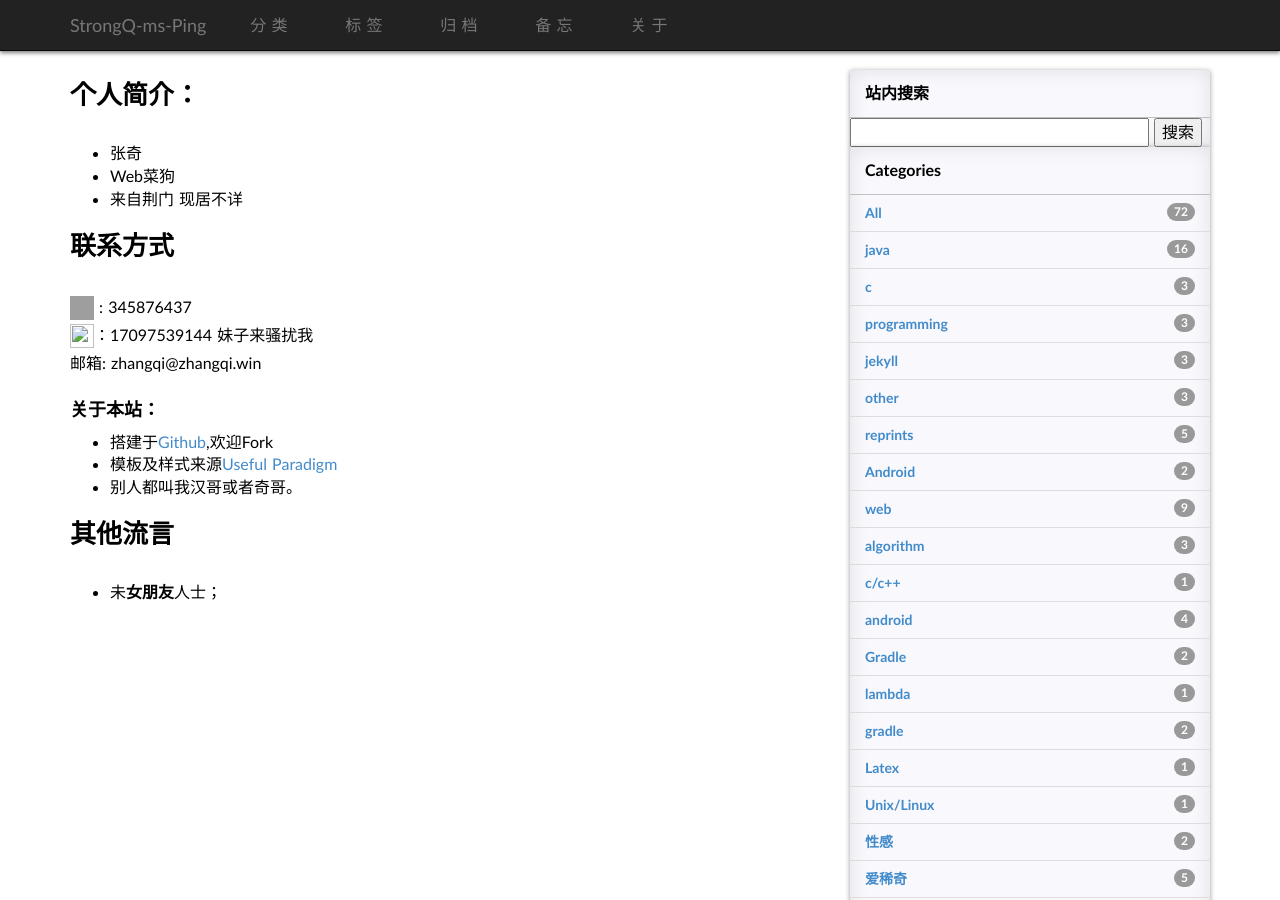
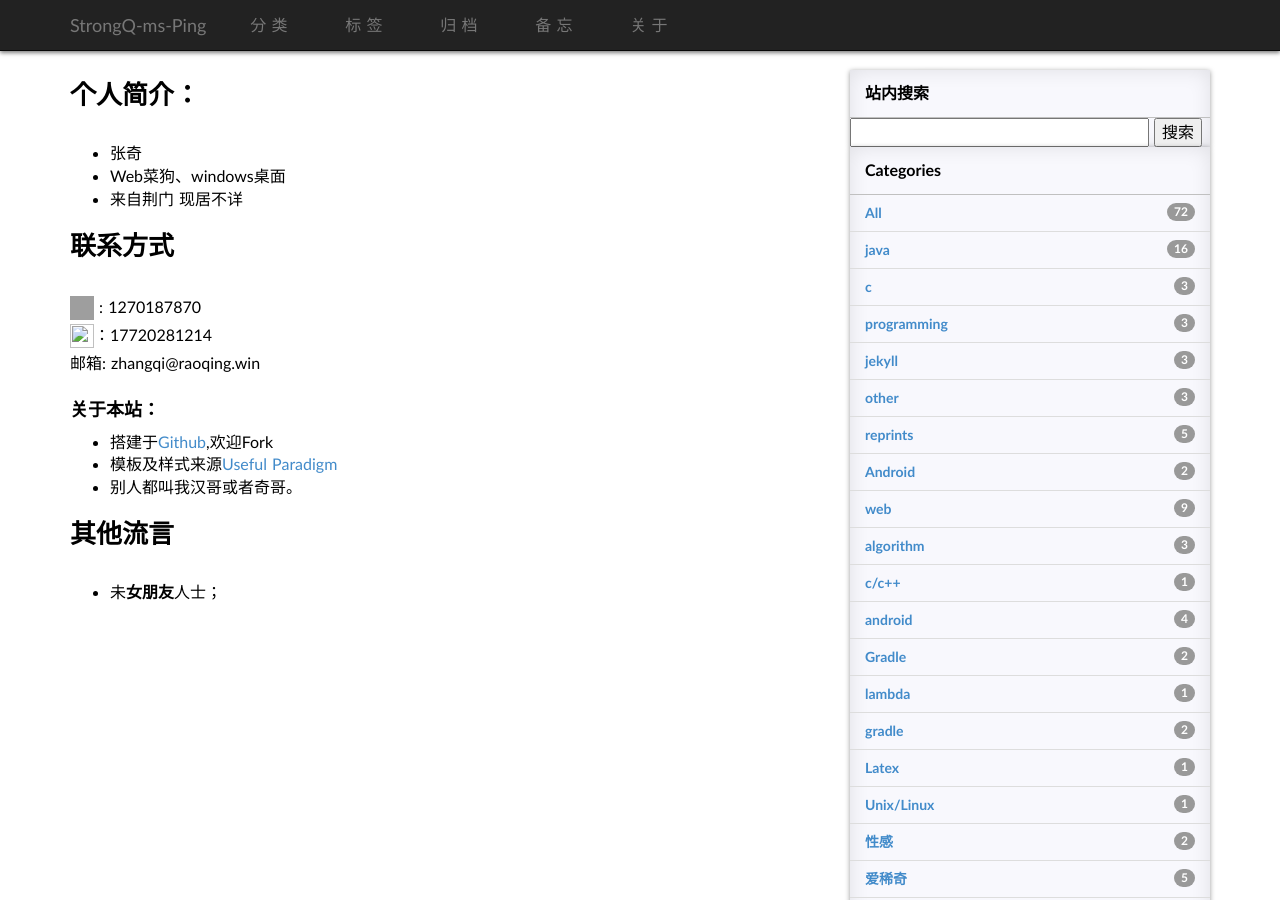
Before and after one commit to strongQ/caoyinping, a Jekyll site: the page built from about.md, in a window 1280 px wide and 900 px high. Built offline with Jekyll 4.4.1, drawn with Linux system fonts in a browser that asks for light colours; some web fonts are replaced; comment, search, counter and statistics services are not loaded; grey boxes are pictures that could not be loaded.

Commit message:
Update about.md

```diff
--- a/about.md
+++ b/about.md
@@ -6,16 +6,16 @@ title: "关于：About"
 ## 个人简介：
 
 * 张奇
-* Web菜狗
+* Web菜狗、windows桌面
 * 来自荆门 现居不详
 
 ## 联系方式
 
 <p class="contact">
- <a href="" title="qq联系我"><img src="https://img.alicdn.com/imgextra/i2/232721121/TB26Dk3jFXXXXanXXXXXXXXXXXX_!!232721121.jpg" width="24" height="24" style="display:inline-block;vertical-align:middle"></a> : 345876437<br/>
+ <a href="" title="qq联系我"><img src="https://img.alicdn.com/imgextra/i2/232721121/TB26Dk3jFXXXXanXXXXXXXXXXXX_!!232721121.jpg" width="24" height="24" style="display:inline-block;vertical-align:middle"></a> : 1270187870<br/>
         <!--<a href="" title="知乎联系我"><img src="" width="24" height="24" style="display:inline-block;vertical-align:middle"></a><br/>-->
- <a href="https://github.com/strongQ" title="Github联系我"><img src="http://www.github.com/favicon.ico" width="24" height="24" style="display:inline-block;vertical-align:middle"></a>：17097539144 妹子来骚扰我<br/>
-邮箱: zhangqi@zhangqi.win
+ <a href="https://github.com/strongQ" title="Github联系我"><img src="http://www.github.com/favicon.ico" width="24" height="24" style="display:inline-block;vertical-align:middle"></a>：17720281214 <br/>
+邮箱: zhangqi@raoqing.win
 </p>
 
 ### 关于本站：
```
